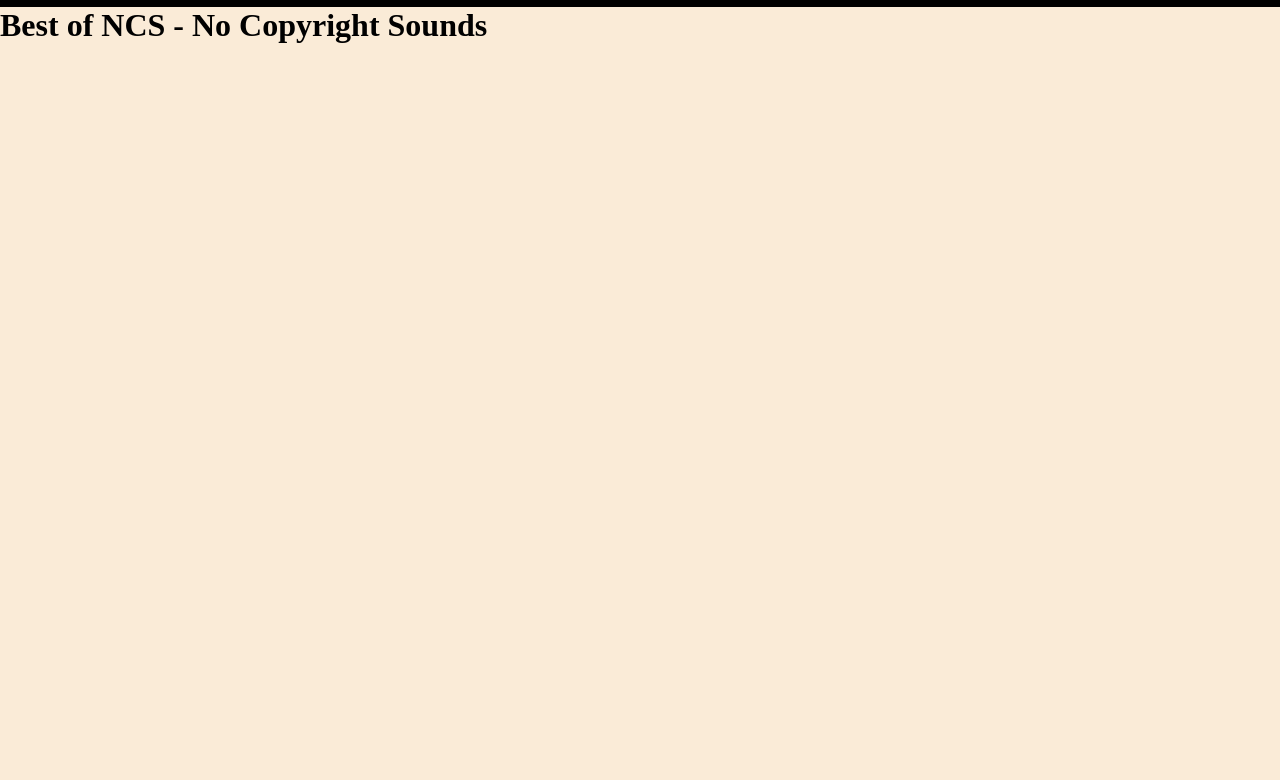
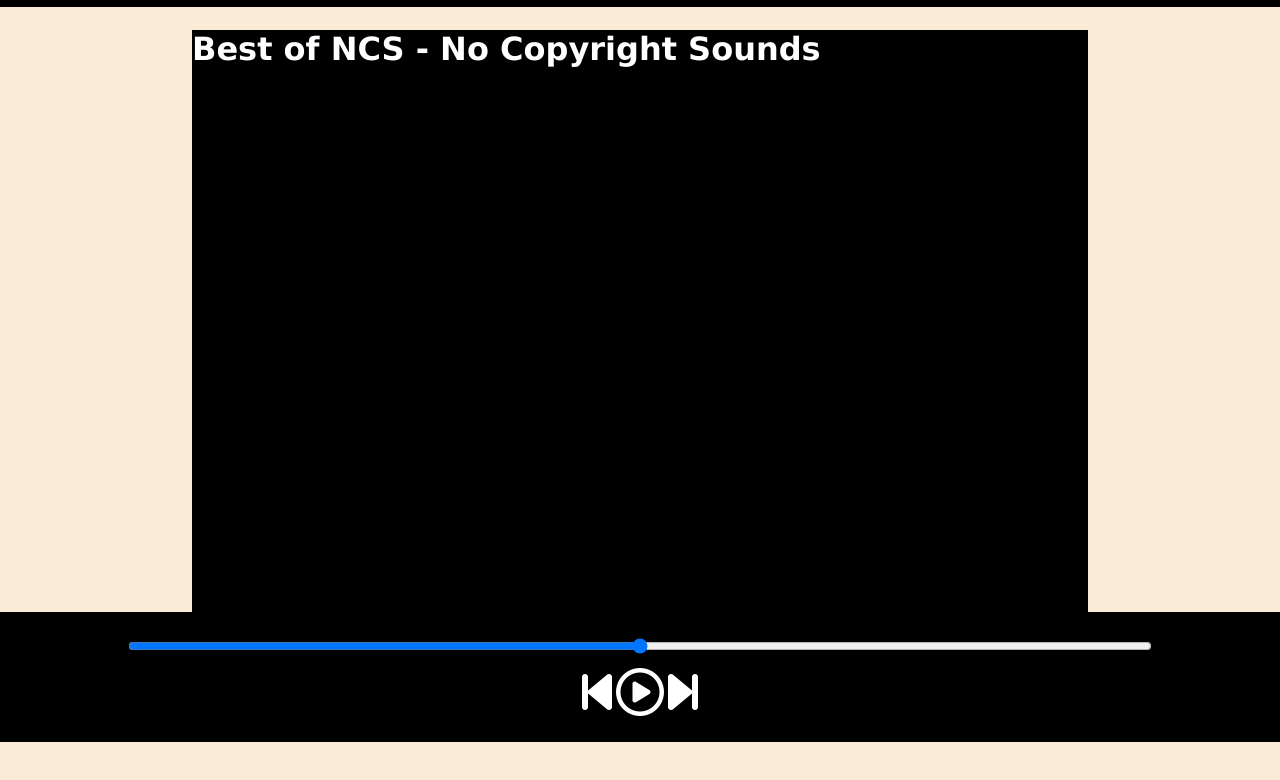
Before and after one commit to neha-0x01/Spotify, a plain HTML site: page index.html in a window 1280 px wide. Shown: the part 58-838 px from the top of the page. Before the commit the page ends 800 px from the top, so only its background shows below. Drawn offline with Linux system fonts and the light colour scheme.

Commit message:
add css files

```diff
--- a/index.html
+++ b/index.html
@@ -16,22 +16,32 @@
     </nav>
 
     <div class="container">
-      <h1>
+
+      <div class="SongList">
+<h1>
         Best of NCS - No Copyright Sounds
       </h1>
-      <div class="SongList">
-
       </div>
       <div class="SongBanner"></div>
     </div>
 
       <div class="bottom">
+        <input type="range" name="range" id="myProgressBar" min="0" max="100">
+
+        <div class="icons">
+            <!-- fontsawesome icons  -->
+            <i class="fa-solid  fa-3x fa-backward-step"></i>
+
+                <i class="fa-regular fa-3x fa-circle-play"></i>
+
+                   <i class="fa-solid  fa-3x fa-forward-step"></i>
+        </div>
 
       </div>
 
 
 
-
+<script src="https://kit.fontawesome.com/f989173c74.js" crossorigin="anonymous"></script>
     <script src="script.js"></script>
   </body>
 </html>
--- a/style.css
+++ b/style.css
@@ -35,3 +35,41 @@ nav ul li {
     font-weight: bolder;
     font-size: 1.3rem;
 }
+
+.container{
+    min-height: 75vh ;
+    background-color: black;
+    color: white;
+    font-family:'Lucida Sans', 'Lucida Sans Regular', 'Lucida Grande', 'Lucida Sans Unicode', Geneva, Verdana, sans-serif;
+    display: flex;
+    margin: 23px auto;
+    width: 70%;
+}
+
+.bottom{
+    position: sticky;
+    height: 130px;
+    background-color: black;
+    color: white;
+    bottom: 0;
+    display: flex;
+    justify-content: center;
+    align-items: center;
+    flex-direction: column;
+
+}
+
+.icons{
+    margin-top: 14px;
+}
+
+.icons i {
+cursor: pointer;
+}
+
+
+
+#myProgressBar {
+    width: 80vw;
+    text-align: center;
+}
```
